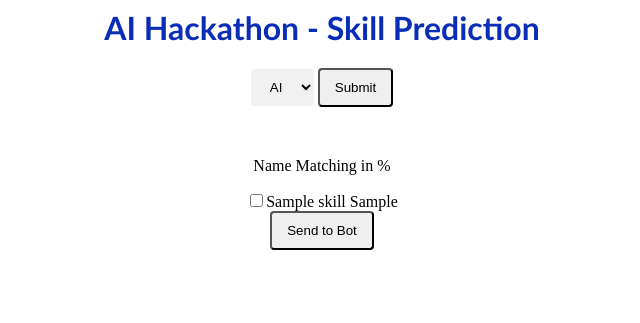
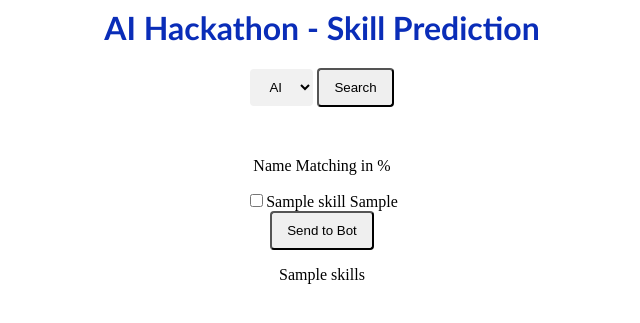
Before and after one commit to jenpaff/ai-calling, a Flask app: template templates/main.html in a window 1280 px wide. Shown: the top 323 px of the page, without its empty margins (318-958 px from the left). Run offline with Flask 2, Linux system fonts and the light colour scheme; the template is opened without the code that fills it: most values are stand-ins (such as "Sample title", 1, 10 or a date in 2020).

Commit message:
adding the list

```diff
--- a/templates/main.html
+++ b/templates/main.html
@@ -29,9 +29,10 @@ input[type=submit]{
 <select id="skill">
 <option value="AI" selected>AI</option>
 </select>
-<input type="submit" name="submit" value="Submit">
+<input type="submit" name="submit" value="Search">
 </input>
 </form>
+
 <br>
 {% if skills %}
 <form action="send_to_bot" method="POST">
@@ -42,6 +43,7 @@ input[type=submit]{
 <input type="submit" name="submit" value="Send to Bot"></input>
 </form>
 {% endif %}
+<p>{{skills}}</p>
 
 </body>
 </html>
```
